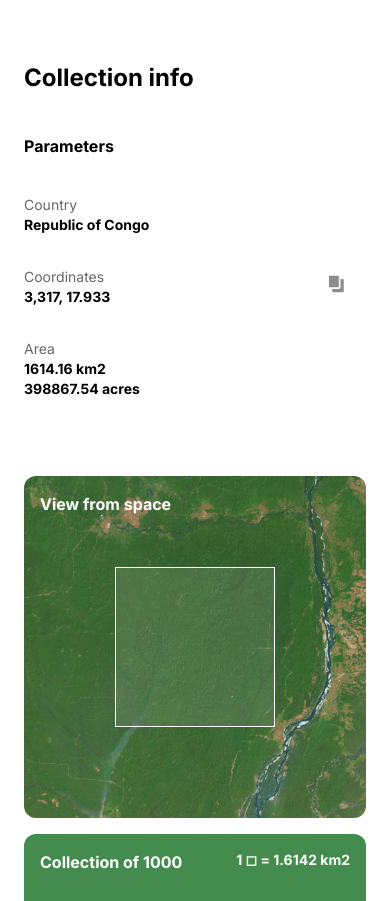
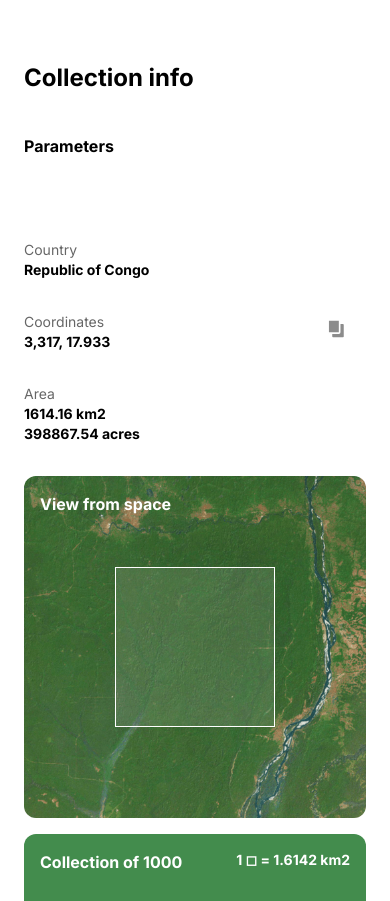
Before and after one commit to arslanshahab/glowing-spoon, a Next.js app: page / in a window 390 px wide. Shown: the part 1010-1911 px from the top of the page. Built offline with nearby package versions, Linux system fonts and the light colour scheme.

Commit message:
justify parametres

```diff
--- a/src/components/Collection.tsx
+++ b/src/components/Collection.tsx
@@ -15,7 +15,7 @@ const CollectionInfo = () => {
     <div className='mb-8 pb-4 px-6 lg:px-10'>
       <h2 className='text-2xl font-bold mb-6'>{Texts.info}</h2>
       <div className='grid md:grid-cols-3 gap-4 lg:gap-8 '>
-        <div className='relative rounded-xl p-4 aspect-square flex flex-col justify-center md:justify-end md:bg-everglade text-white'>
+        <div className='relative rounded-xl p-4 aspect-square flex flex-col justify-end md:bg-everglade text-white'>
           <strong className='text-black -ml-4 md:ml-0 md:text-white text-base absolute top-4'>
             {Texts.parametres}
           </strong>
```
